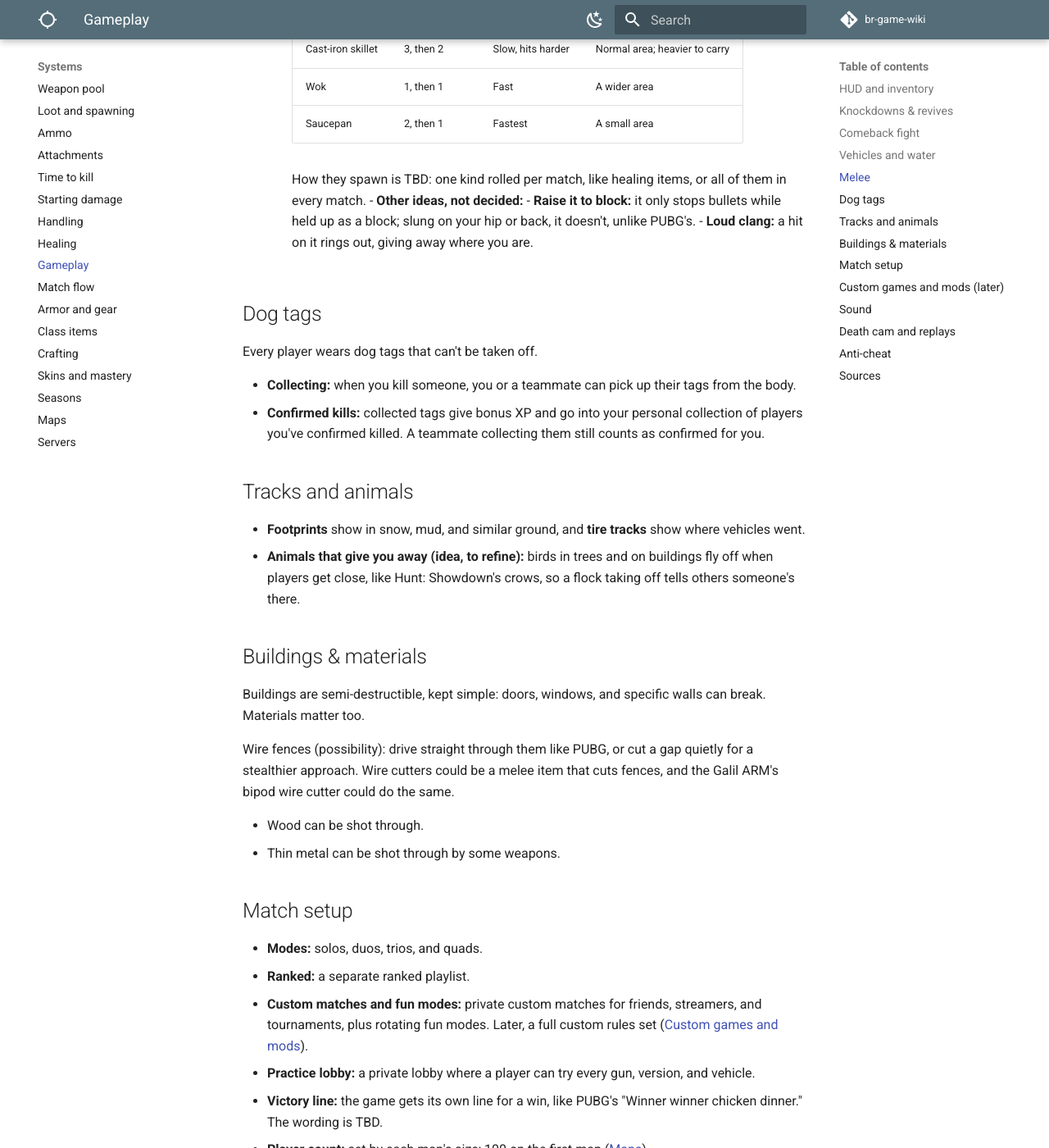
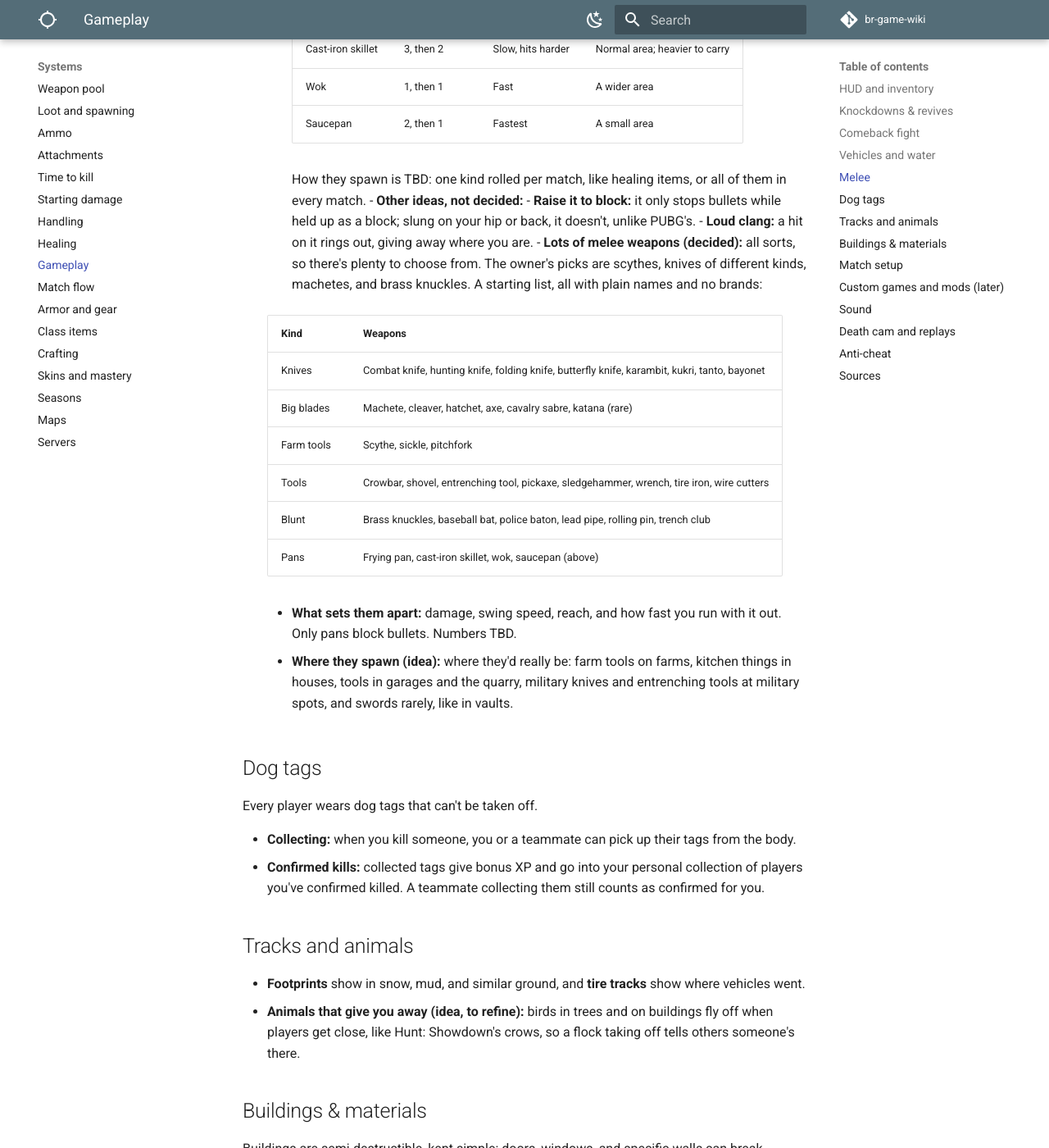
Before and after one commit to DerrickSpartan1/br-game-wiki, an MkDocs documentation site: the page built from docs/systems/gameplay.md, in a window 1280 px wide and 1400 px high, scrolled down 4458 px. Shown: the whole window at 82% size. Built offline with MkDocs 1.6.1 and Material for MkDocs 9.7.7, drawn with Linux system fonts in a browser that asks for light colours; comment, search, counter and statistics services are not loaded.

Commit message:
Add lots of melee weapons of all sorts
Co-Authored-By: Claude Opus 5.5 <noreply@anthropic.com>
Claude-Session: https://claude.ai/code/session_01LAp2s4euUjj6HZthupXLj4

```diff
--- a/docs/systems/gameplay.md
+++ b/docs/systems/gameplay.md
@@ -107,6 +107,19 @@ Dashes are numbers the sources checked don't give. Which vehicles each map gets
     - **Other ideas, not decided:**
         - **Raise it to block:** it only stops bullets while held up as a block; slung on your hip or back, it doesn't, unlike PUBG's.
         - **Loud clang:** a hit on it rings out, giving away where you are.
+- **Lots of melee weapons (decided):** all sorts, so there's plenty to choose from. The owner's picks are scythes, knives of different kinds, machetes, and brass knuckles. A starting list, all with plain names and no brands:
+
+    | Kind | Weapons |
+    | --- | --- |
+    | Knives | Combat knife, hunting knife, folding knife, butterfly knife, karambit, kukri, tanto, bayonet |
+    | Big blades | Machete, cleaver, hatchet, axe, cavalry sabre, katana (rare) |
+    | Farm tools | Scythe, sickle, pitchfork |
+    | Tools | Crowbar, shovel, entrenching tool, pickaxe, sledgehammer, wrench, tire iron, wire cutters |
+    | Blunt | Brass knuckles, baseball bat, police baton, lead pipe, rolling pin, trench club |
+    | Pans | Frying pan, cast-iron skillet, wok, saucepan (above) |
+
+    - **What sets them apart:** damage, swing speed, reach, and how fast you run with it out. Only pans block bullets. Numbers TBD.
+    - **Where they spawn (idea):** where they'd really be: farm tools on farms, kitchen things in houses, tools in garages and the quarry, military knives and entrenching tools at military spots, and swords rarely, like in vaults.
 
 ## Dog tags
 
```
Also changed, not shown: docs/planning/changelog.md (+1 -0 lines), docs/planning/decisions.md (+1 -0 lines), docs/planning/open-questions.md (+1 -1 lines).
